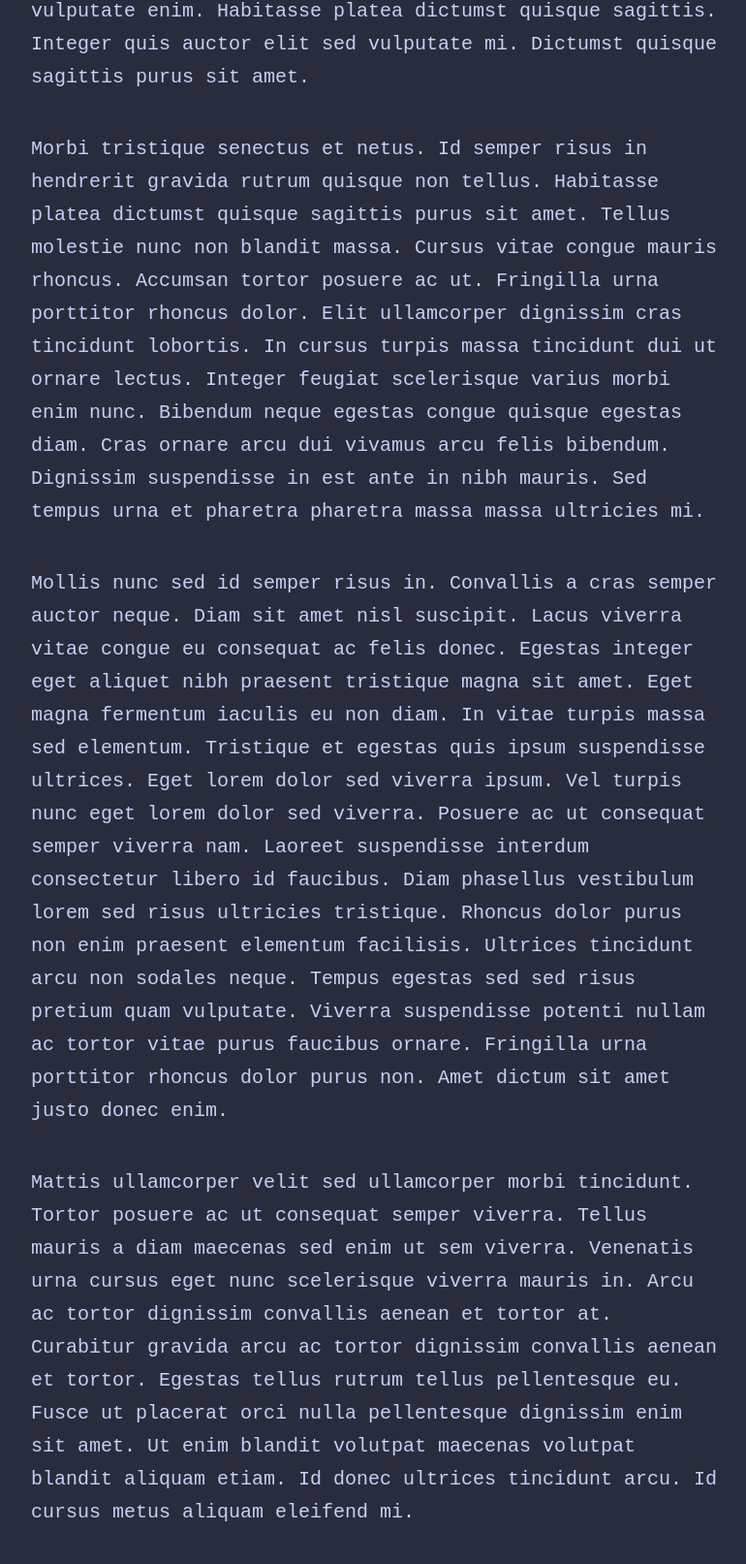
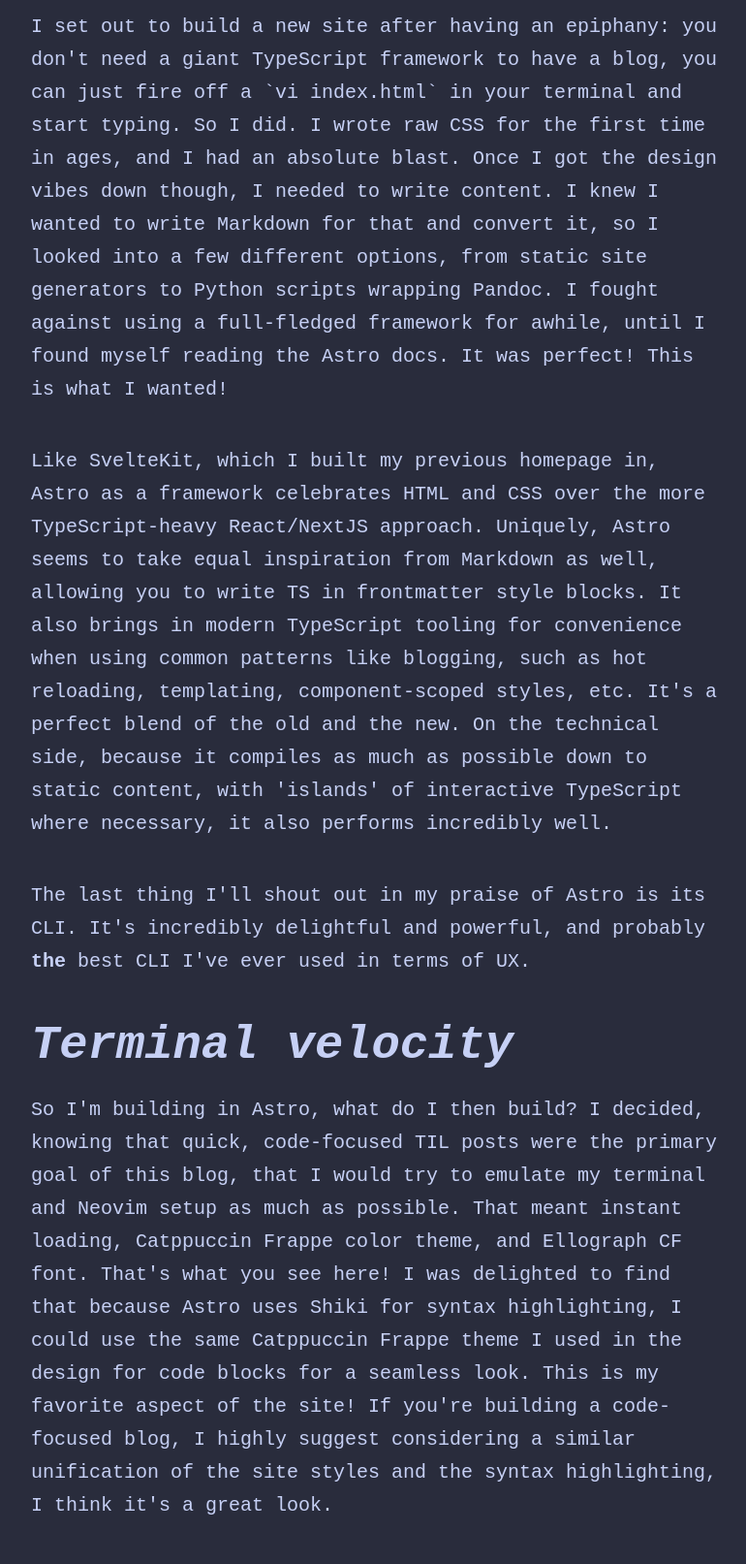
Before and after one commit to gwenwindflower/data-cowgirl, an Astro site: page /about in a window 1280 px wide. Shown: the part 646-2259 px from the top of the page at 97% size, without its empty margins (248-1018 px from the left). Built offline with nearby package versions, Linux system fonts and the light colour scheme; Astro itself is replaced by a stand-in of ours; a web font is replaced by a local one.

Commit message:
Spike out About page

```diff
--- a/src/components/Header.astro
+++ b/src/components/Header.astro
@@ -69,10 +69,10 @@
         }
         padding-top: 1rem;
           &:hover, &.active {
-            box-shadow: inset 0 -0.6rem 0 var(--mauve);
+            box-shadow: inset 0 -0.6rem 0 var(--green);
             transition: box-shadow 0.2s ease;
             &:nth-child(1) {
-              box-shadow: inset 0 -0.6rem 0 var(--green);
+              box-shadow: inset 0 -0.6rem 0 var(--mauve);
             }
             &:nth-child(3) {
               box-shadow: inset 0 -0.6rem 0 var(--sky);
--- a/src/pages/about.astro
+++ b/src/pages/about.astro
@@ -3,60 +3,25 @@
 ---
 
 <Layout
-	title="About Me"
-	description="Lorem ipsum dolor sit amet"
-	pubDate={new Date('August 08 2021')}
-	heroImage="/blog-placeholder-about.jpg"
+	title="About this site"
+	description="About this site's design and development"
+	pubDate={new Date('March 23, 2024')}
 >
 	<p>
-		Lorem ipsum dolor sit amet, consectetur adipiscing elit, sed do eiusmod tempor incididunt ut
-		labore et dolore magna aliqua. Vitae ultricies leo integer malesuada nunc vel risus commodo
-		viverra. Adipiscing enim eu turpis egestas pretium. Euismod elementum nisi quis eleifend quam
-		adipiscing. In hac habitasse platea dictumst vestibulum. Sagittis purus sit amet volutpat. Netus
-		et malesuada fames ac turpis egestas. Eget magna fermentum iaculis eu non diam phasellus
-		vestibulum lorem. Varius sit amet mattis vulputate enim. Habitasse platea dictumst quisque
-		sagittis. Integer quis auctor elit sed vulputate mi. Dictumst quisque sagittis purus sit amet.
+    Looking for more about me? Well, sorry, but this page is all about the site itself. Between my GitHub, LinkedIn, and blog posts, I genuinely think you'll be able to get a good sense of what I'm about. This site on the other hand...what's the story there? If you're interested in that, then read on!
 	</p>
+  <h2>The journey to Astro</h2>
+  <p>
+    I set out to build a new site after having an epiphany: you don't need a giant TypeScript framework to have a blog, you can just fire off a `vi index.html` in your terminal and start typing. So I did. I wrote raw CSS for the first time in ages, and I had an absolute blast. Once I got the design vibes down though, I needed to write content. I knew I wanted to write Markdown for that and convert it, so I looked into a few different options, from static site generators to Python scripts wrapping Pandoc. I fought against using a full-fledged framework for awhile, until I found myself reading the Astro docs. It was perfect! This is what I wanted!
+  </p>
+  <p>
+    Like SvelteKit, which I built my previous homepage in, Astro as a framework celebrates HTML and CSS over the more TypeScript-heavy React/NextJS approach. Uniquely, Astro seems to take equal inspiration from Markdown as well, allowing you to write TS in frontmatter style blocks. It also brings in modern TypeScript tooling for convenience when using common patterns like blogging, such as hot reloading, templating, component-scoped styles, etc. It's a perfect blend of the old and the new. On the technical side, because it compiles as much as possible down to static content, with 'islands' of interactive TypeScript where necessary, it also performs incredibly well.
+  </p>
+  <p>The last thing I'll shout out in my praise of Astro is its CLI. It's incredibly delightful and powerful, and probably <b>the</b> best CLI I've ever used in terms of UX.
+  </p>
+  <h2>Terminal velocity</h2>
+  <p>
+    So I'm building in Astro, what do I then build? I decided, knowing that quick, code-focused TIL posts were the primary goal of this blog, that I would try to emulate my terminal and Neovim setup as much as possible. That meant instant loading, Catppuccin Frappe color theme, and Ellograph CF font. That's what you see here! I was delighted to find that because Astro uses Shiki for syntax highlighting, I could use the same Catppuccin Frappe theme I used in the design for code blocks for a seamless look. This is my favorite aspect of the site! If you're building a code-focused blog, I highly suggest considering a similar unification of the site styles and the syntax highlighting, I think it's a great look.
+  </p>
 
-	<p>
-		Morbi tristique senectus et netus. Id semper risus in hendrerit gravida rutrum quisque non
-		tellus. Habitasse platea dictumst quisque sagittis purus sit amet. Tellus molestie nunc non
-		blandit massa. Cursus vitae congue mauris rhoncus. Accumsan tortor posuere ac ut. Fringilla urna
-		porttitor rhoncus dolor. Elit ullamcorper dignissim cras tincidunt lobortis. In cursus turpis
-		massa tincidunt dui ut ornare lectus. Integer feugiat scelerisque varius morbi enim nunc.
-		Bibendum neque egestas congue quisque egestas diam. Cras ornare arcu dui vivamus arcu felis
-		bibendum. Dignissim suspendisse in est ante in nibh mauris. Sed tempus urna et pharetra pharetra
-		massa massa ultricies mi.
-	</p>
-
-	<p>
-		Mollis nunc sed id semper risus in. Convallis a cras semper auctor neque. Diam sit amet nisl
-		suscipit. Lacus viverra vitae congue eu consequat ac felis donec. Egestas integer eget aliquet
-		nibh praesent tristique magna sit amet. Eget magna fermentum iaculis eu non diam. In vitae
-		turpis massa sed elementum. Tristique et egestas quis ipsum suspendisse ultrices. Eget lorem
-		dolor sed viverra ipsum. Vel turpis nunc eget lorem dolor sed viverra. Posuere ac ut consequat
-		semper viverra nam. Laoreet suspendisse interdum consectetur libero id faucibus. Diam phasellus
-		vestibulum lorem sed risus ultricies tristique. Rhoncus dolor purus non enim praesent elementum
-		facilisis. Ultrices tincidunt arcu non sodales neque. Tempus egestas sed sed risus pretium quam
-		vulputate. Viverra suspendisse potenti nullam ac tortor vitae purus faucibus ornare. Fringilla
-		urna porttitor rhoncus dolor purus non. Amet dictum sit amet justo donec enim.
-	</p>
-
-	<p>
-		Mattis ullamcorper velit sed ullamcorper morbi tincidunt. Tortor posuere ac ut consequat semper
-		viverra. Tellus mauris a diam maecenas sed enim ut sem viverra. Venenatis urna cursus eget nunc
-		scelerisque viverra mauris in. Arcu ac tortor dignissim convallis aenean et tortor at. Curabitur
-		gravida arcu ac tortor dignissim convallis aenean et tortor. Egestas tellus rutrum tellus
-		pellentesque eu. Fusce ut placerat orci nulla pellentesque dignissim enim sit amet. Ut enim
-		blandit volutpat maecenas volutpat blandit aliquam etiam. Id donec ultrices tincidunt arcu. Id
-		cursus metus aliquam eleifend mi.
-	</p>
-
-	<p>
-		Tempus quam pellentesque nec nam aliquam sem. Risus at ultrices mi tempus imperdiet. Id porta
-		nibh venenatis cras sed felis eget velit. Ipsum a arcu cursus vitae. Facilisis magna etiam
-		tempor orci eu lobortis elementum. Tincidunt dui ut ornare lectus sit. Quisque non tellus orci
-		ac. Blandit libero volutpat sed cras. Nec tincidunt praesent semper feugiat nibh sed pulvinar
-		proin gravida. Egestas integer eget aliquet nibh praesent tristique magna.
-	</p>
 </Layout>
```
